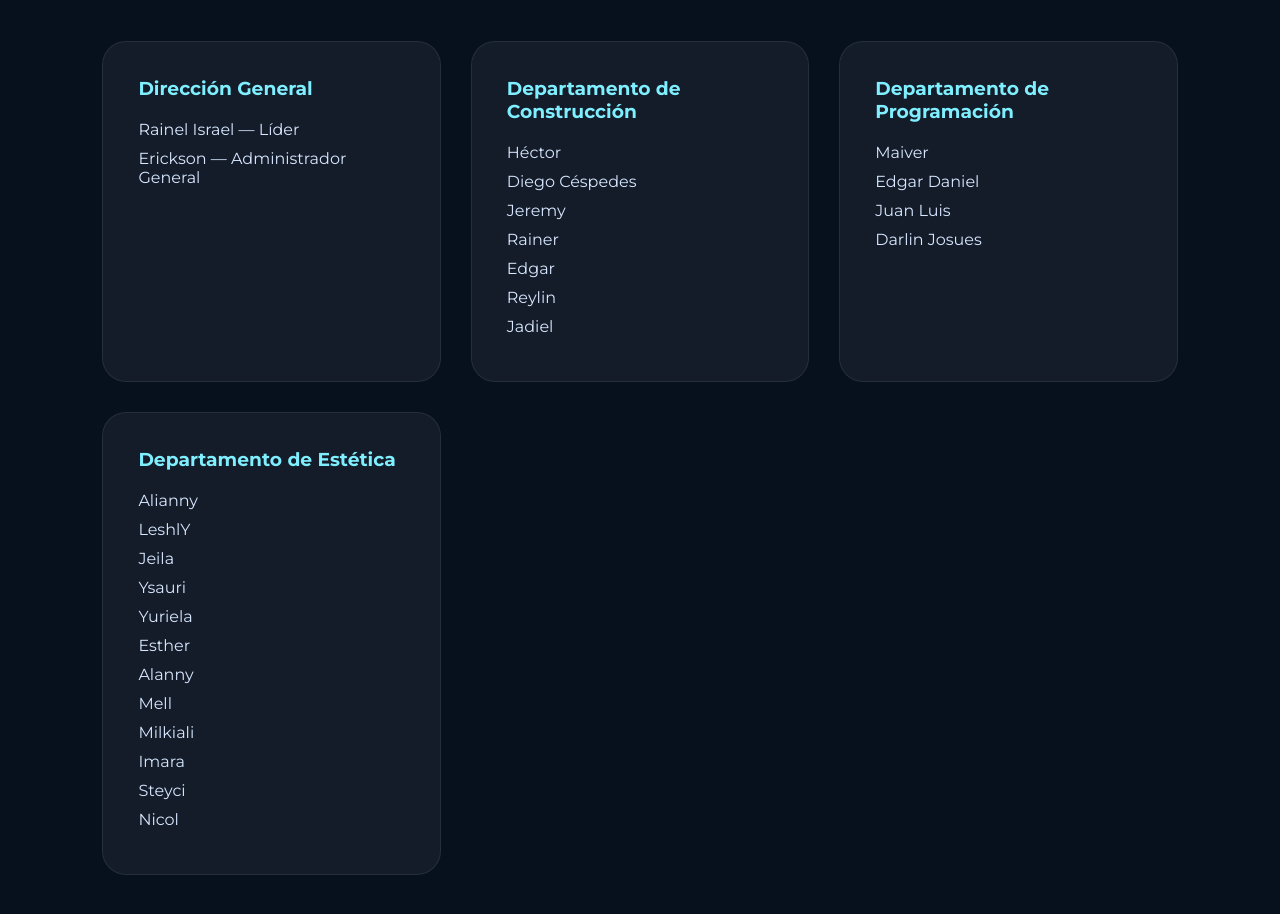
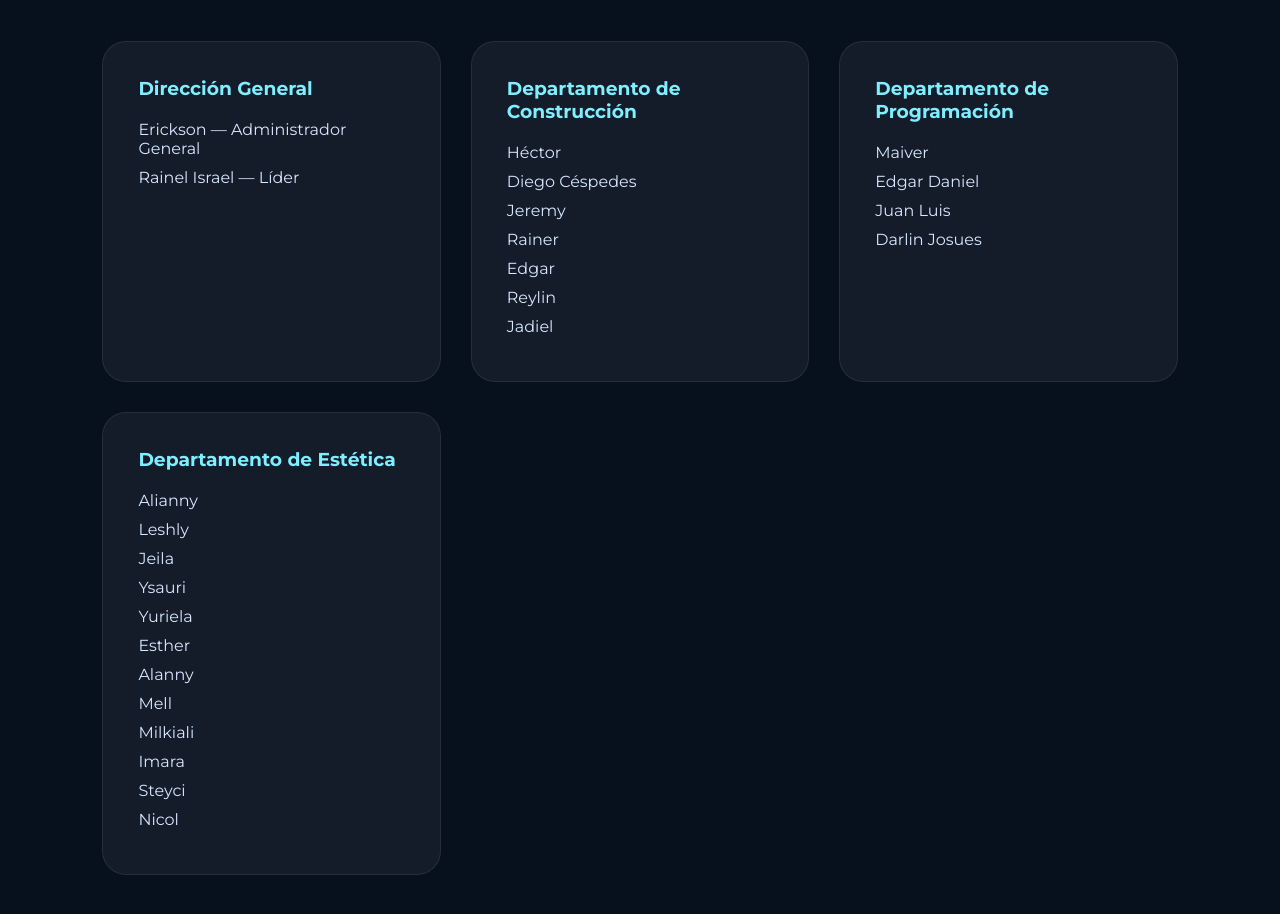
Before and after one commit to danieladon2009-eng/Neuro-Tech, a plain HTML site: page index.html in a window 1280 px wide. Shown: the part 3100-4014 px from the top of the page. Drawn offline with Linux system fonts and the light colour scheme.

Commit message:
Add files via upload

```diff
--- a/index.html
+++ b/index.html
@@ -578,8 +578,9 @@ El proyecto Neuro-tech es desarrollado por estudiantes organizados en distintas
 <h3>Dirección General</h3>
 
 <ul>
+<li>Erickson — Administrador General</li>
 <li>Rainel Israel — Líder</li>
-<li>Erickson — Administrador General</li>
+
 </ul>
 
 </div>
@@ -621,7 +622,7 @@ El proyecto Neuro-tech es desarrollado por estudiantes organizados en distintas
 
 <ul>
 <li>Alianny</li>
-<li>LeshlY</li>
+<li>Leshly</li>
 <li>Jeila</li>
 <li>Ysauri</li>
 <li>Yuriela</li>
```
